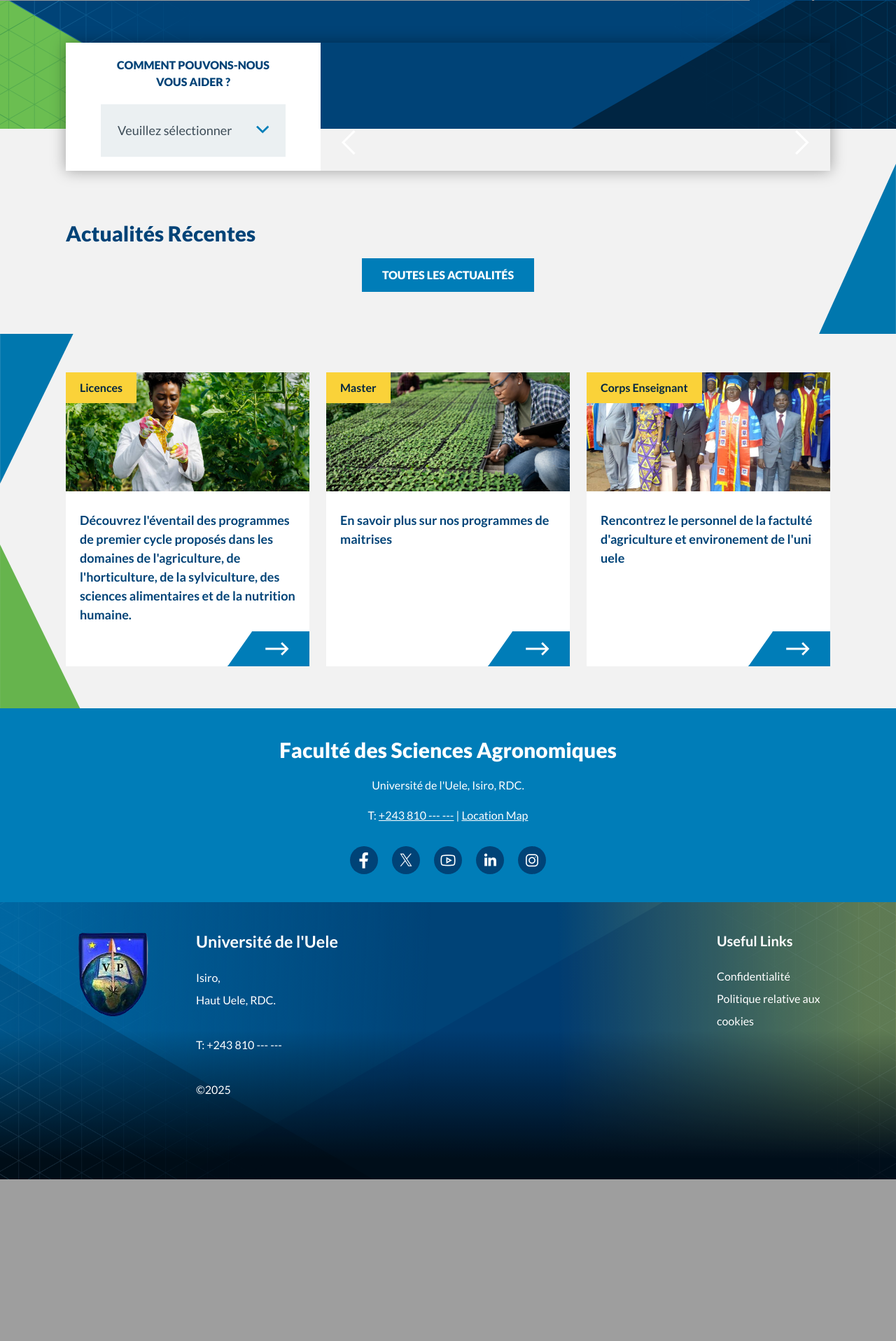
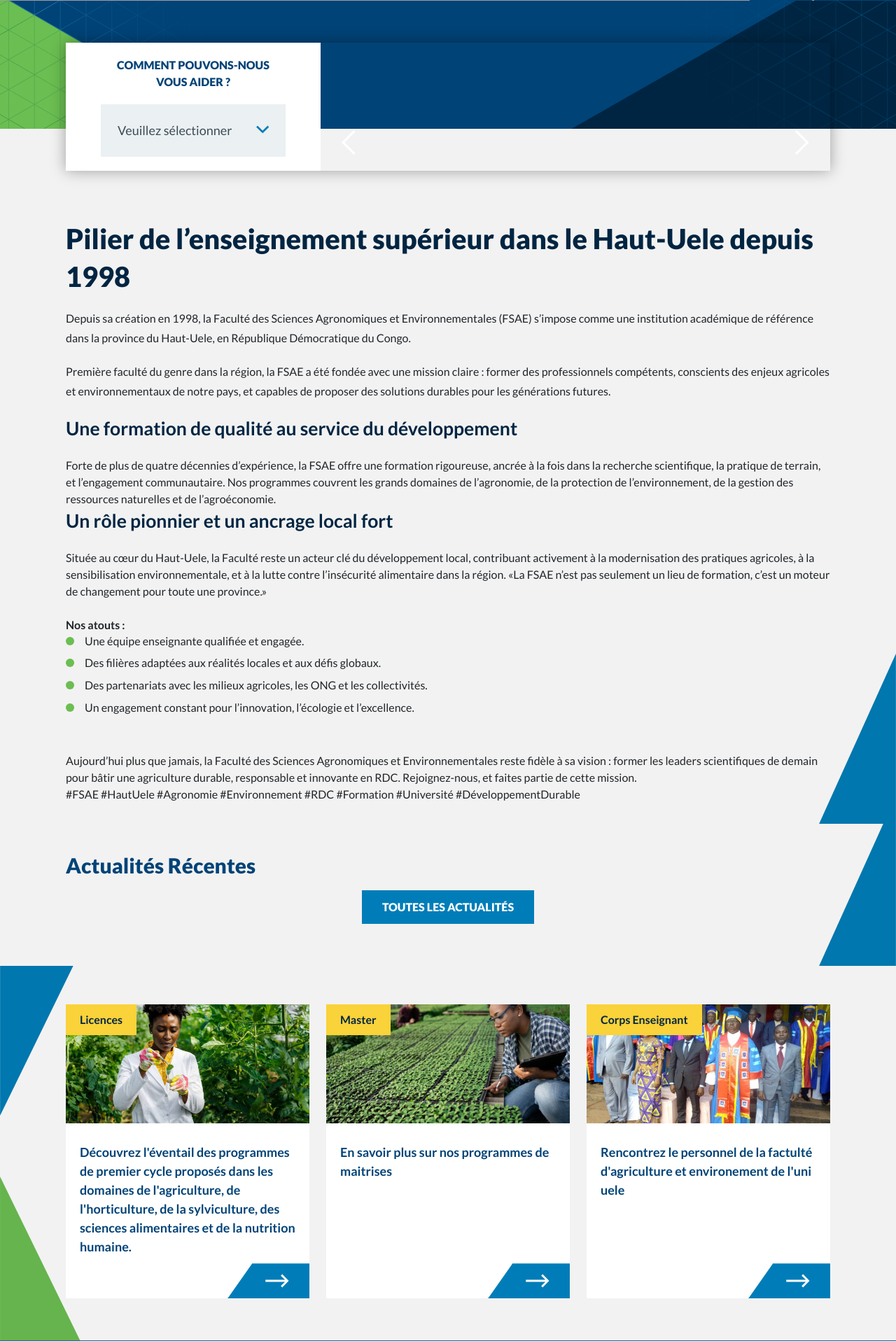
Before and after one commit to jokashongwe/dsae, a Symfony app: template templates/home/index.html.twig in a window 1280 px wide. Shown: the part 689-2605 px from the top of the page at 70% size. Before the commit the page ends 2374 px from the top, so only its background shows below. Run offline with Twig, Linux system fonts and the light colour scheme; the template is opened without the code that fills it, so the values that code supplies are empty; some libraries are stand-ins or nearby versions; some web fonts are replaced; grey boxes are pictures that could not be loaded.

Commit message:
Fix values

```diff
--- a/templates/home/index.html.twig
+++ b/templates/home/index.html.twig
@@ -163,13 +163,40 @@
 			</div>
 		</section>
 		<!--ucdcanc-News Headline (component 25) -->
+
+		<section class="section section--component-25 polygon section--grey-lighter polygon--yellow-top-right polygon--blue-bottom-right">
+			<div class="component-25">
+				<div class="container">
+					<h2 class="component-12__title">Pilier de l’enseignement supérieur dans le Haut-Uele depuis 1998</h2>
+					<div>
+						<p>Depuis sa création en 1998, la Faculté des Sciences Agronomiques et Environnementales (FSAE) s’impose comme une institution académique de référence dans la province du Haut-Uele, en République Démocratique du Congo.</p>
+						<p>Première faculté du genre dans la région, la FSAE a été fondée avec une mission claire : former des professionnels compétents, conscients des enjeux agricoles et environnementaux de notre pays, et capables de proposer des solutions durables pour les générations futures.</p>
+						<h4>Une formation de qualité au service du développement</h4>
+						Forte de plus de quatre décennies d’expérience, la FSAE offre une formation rigoureuse, ancrée à la fois dans la recherche scientifique, la pratique de terrain, et l’engagement communautaire. Nos programmes couvrent les grands domaines de l’agronomie, de la protection de l’environnement, de la gestion des ressources naturelles et de l’agroéconomie.
+						<h4>Un rôle pionnier et un ancrage local fort</h4>
+						Située au cœur du Haut-Uele, la Faculté reste un acteur clé du développement local, contribuant activement à la modernisation des pratiques agricoles, à la sensibilisation environnementale, et à la lutte contre l’insécurité alimentaire dans la région.
+						«La FSAE n’est pas seulement un lieu de formation, c’est un moteur de changement pour toute une province.»
+						<br><br><strong>Nos atouts :</strong><br>
+						<ul>
+							<li>Une équipe enseignante qualifiée et engagée.</li>
+							<li>Des filières adaptées aux réalités locales et aux défis globaux.</li>
+							<li>Des partenariats avec les milieux agricoles, les ONG et les collectivités.</li>
+							<li>Un engagement constant pour l’innovation, l’écologie et l’excellence.</li>
+						</ul>
+						<br>Aujourd’hui plus que jamais, la Faculté des Sciences Agronomiques et Environnementales reste fidèle à sa vision : former les leaders scientifiques de demain pour bâtir une agriculture durable, responsable et innovante en RDC.
+						Rejoignez-nous, et faites partie de cette mission.
+						<br>#FSAE #HautUele #Agronomie #Environnement #RDC #Formation #Université #DéveloppementDurable
+					</div>
+				</div>
+			</div>
+		</section>
+
 		<section id="h810346" class="section section--component-25 polygon section--grey-lighter polygon--yellow-top-right polygon--blue-bottom-right">
 			<span name="d.en.810346"></span>
 			<div class="component-25">
 				<div class="container">
 					<h2 class="component-25__title">Actualités Récentes</h2>
-					<div
-						class="swiper swiper-gallery swiper--arrows swiper--arrows--navy">
+					<div class="swiper swiper-gallery swiper--arrows swiper--arrows--navy">
 						<!-- Additional required wrapper -->
 						<div class="swiper-wrapper">
 							{% for article in articles %}
```
